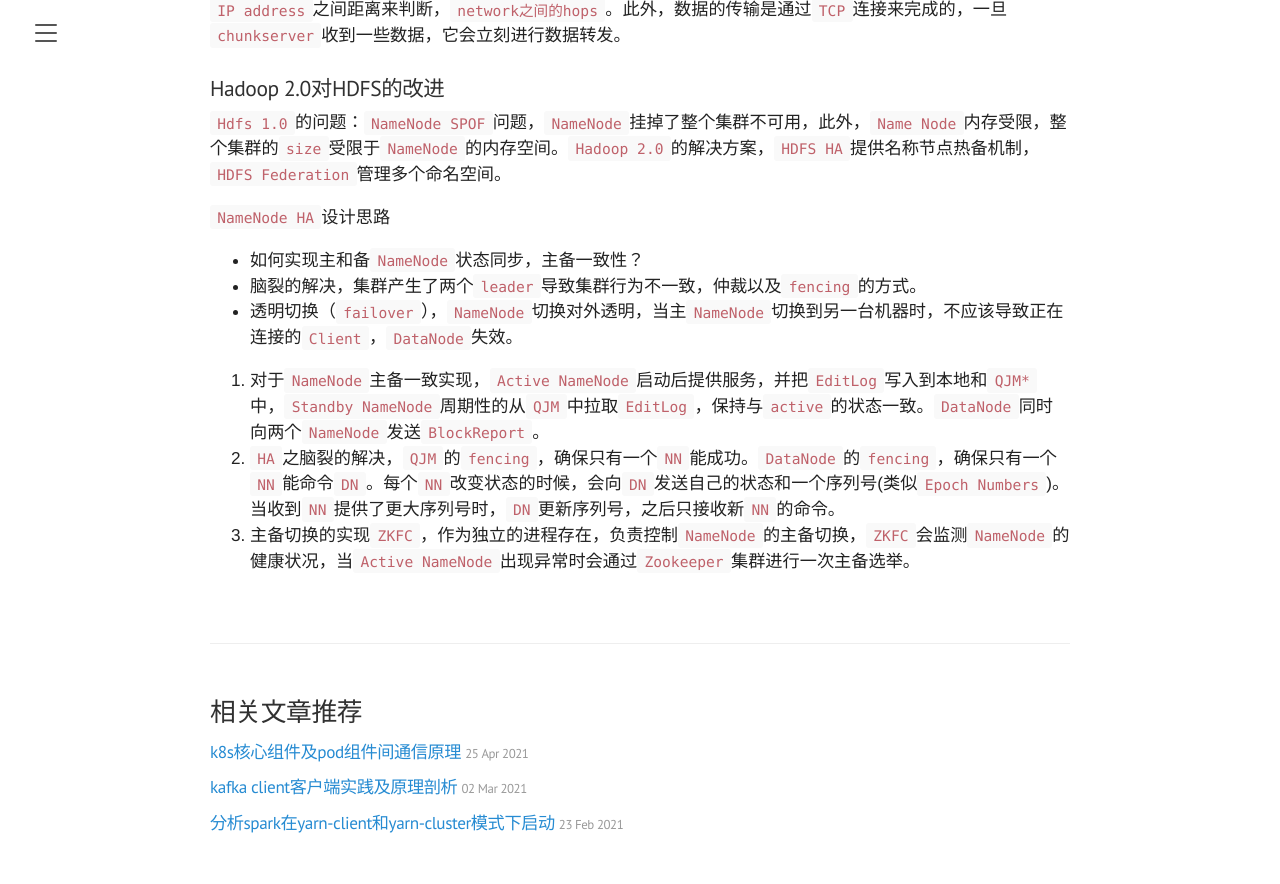
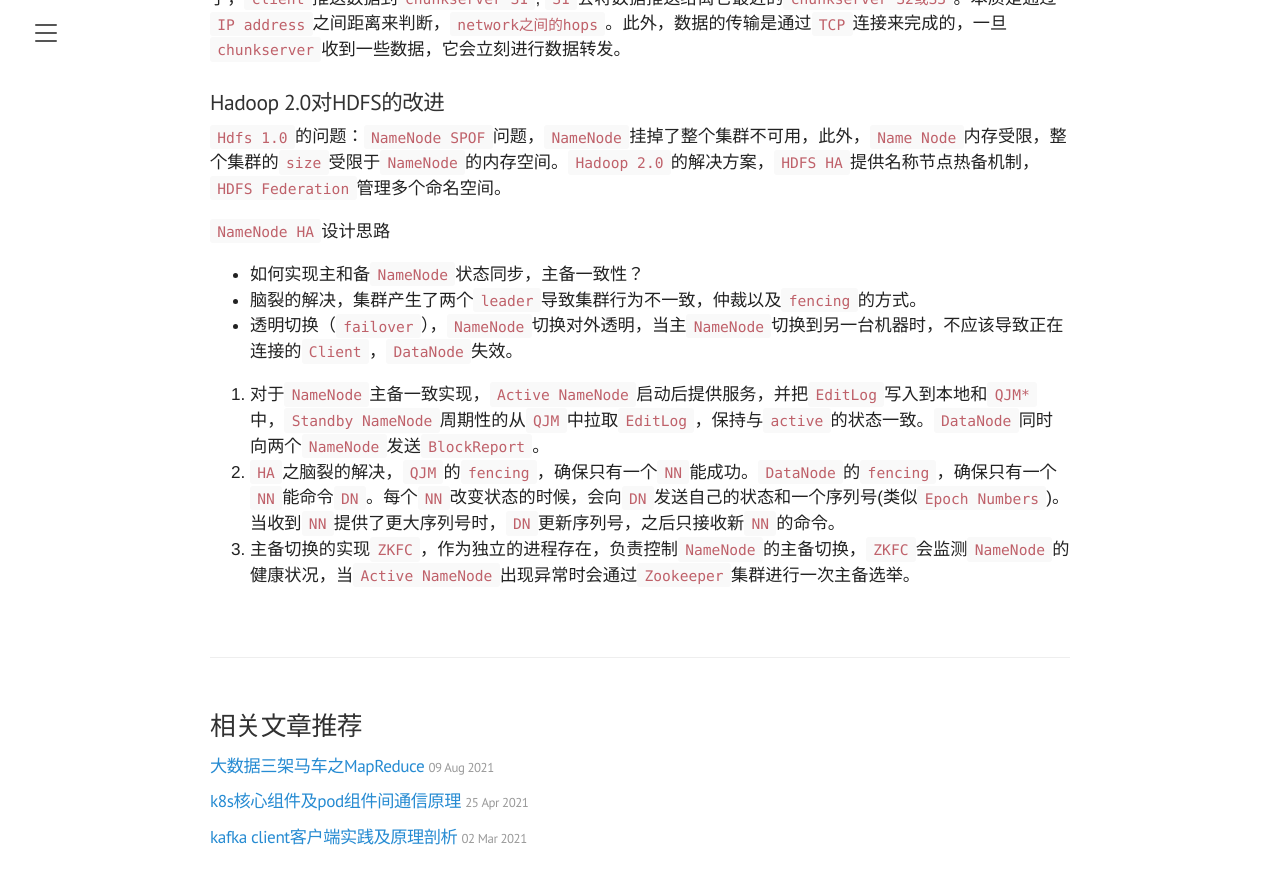
Before and after one commit to dongma/dongma.github.io, a Jekyll site: the page built from _posts/2021-07-19-apache-hadoop-mechanism.md, in a window 1280 px wide and 900 px high, scrolled down 3368 px. Shown: the top 884 px of the window. Built offline with Jekyll 4.4.1, drawn with Linux system fonts in a browser that asks for light colours; some of the changed lines change nothing that is shown.

Commit message:
introduce mapreduce programming model and technical background

````diff
--- a/_posts/2021-07-19-apache-hadoop-mechanism.md
+++ b/_posts/2021-07-19-apache-hadoop-mechanism.md
@@ -23,7 +23,7 @@
 ```
 然后重新执行`maven`命令，`hadoop`源码编译通过了。最后将`hadoop-dist`目录下的`native`包拷贝到`hadoop`二进制的源码包下就可以了。
 
-#### Hadoop 1.0架构
+### Hadoop 1.0架构
 `GFS cluster`由一个`master`节点和多个`chunkserver`节点组成，多个`GFS client`可以对其进行访问，其中每一个通常都是运行用户级服务器进程的商用`linux`机器。大文件会被分为大小固定为`64MB`的块。
 
 <img src="../../../../resource/2021/hadoop/hadoop-architecture.jpg" width="900" alt="Hadoop 1.0架构图"/>
--- /dev/null
+++ b/_posts/2021-08-09-MapReduce-Programming-Model.md
@@ -0,0 +1,9 @@
+---
+layout: post
+title: 大数据三架马车之MapReduce
+---
+> `Hadoop`是`Apache`的一个开源的分布式计算平台，以`HDFS`分布式文件系统和`MapReduce`计算框架为核心，为用户提供一套底层透明的分布式基础设施。
+
+`MapReduce`提供简单的`API`，允许用户在不了解底层细节的情况下，开发分布式并行程序。利用大规模集群资源，解决传统单机无法解决的大数据处理问题，其设计思想起源于`MapReduce Paper`。
+
+### MapReduce编程模型
````
